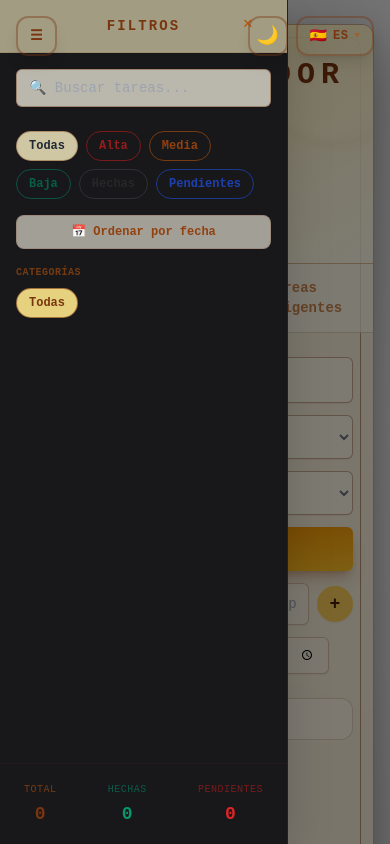
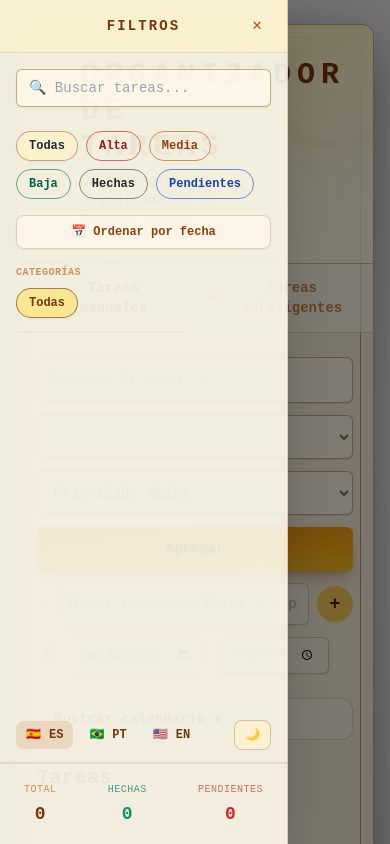
Before and after one commit to thamih-b/taskflow-project, a website: page organizador_de_tareas/index.html in a window 390 px wide. Both pictures are taken after a click on the button "Abrir menú". Shown: the top 844 px of the page. Drawn offline with nearby package versions, Linux system fonts and the light colour scheme.

Commit message:
feat(mobile): mover controles de idioma y tema al drawer lateral en mobile fix(mobile): ocultar botón ☰ al abrir el drawer y restaurarlo al cerrar fix(mobile): corregir alineación del botón ✕ en el header del drawer fix(mobile): reducir transparencia del drawer lateral y menú de idiomas - Fondos del drawer - Header del drawer - Colores del menú de idiomas y botones internos ajustados para mayor solidez visual

```diff
--- a/organizador_de_tareas/app.js
+++ b/organizador_de_tareas/app.js
@@ -228,23 +228,31 @@ class OrganizadorDeTareas {
     }else{badge.classList.add('hidden');}
   }
 
-  // ── Mobile drawer ─────────────────────────────────────────────────────────
-  toggleMobileDrawer(){
-    this.mobileDrawerOpen=!this.mobileDrawerOpen;
-    const drawer=document.getElementById('mobileDrawer');
-    const backdrop=document.getElementById('mobileDrawerBackdrop');
-    if(drawer){drawer.classList.toggle('-translate-x-full',!this.mobileDrawerOpen);}
-    if(backdrop){backdrop.classList.toggle('hidden',!this.mobileDrawerOpen);}
-    document.body.style.overflow=this.mobileDrawerOpen?'hidden':'';
-  }
-  closeMobileDrawer(){
-    this.mobileDrawerOpen=false;
-    const drawer=document.getElementById('mobileDrawer');
-    const backdrop=document.getElementById('mobileDrawerBackdrop');
-    if(drawer)drawer.classList.add('-translate-x-full');
-    if(backdrop)backdrop.classList.add('hidden');
-    document.body.style.overflow='';
-  }
+// ── Mobile drawer ─────────────────────────────────────────────────────────
+toggleMobileDrawer() {
+  this.mobileDrawerOpen = !this.mobileDrawerOpen;
+  const drawer   = document.getElementById('mobileDrawer');
+  const backdrop = document.getElementById('mobileDrawerBackdrop');
+  const btn      = document.getElementById('mobileMenuBtn');
+
+  if (drawer)   drawer.classList.toggle('-translate-x-full', !this.mobileDrawerOpen);
+  if (backdrop) backdrop.classList.toggle('hidden', !this.mobileDrawerOpen);
+  if (btn)      btn.classList.toggle('hidden', this.mobileDrawerOpen);
+
+  document.body.style.overflow = this.mobileDrawerOpen ? 'hidden' : '';
+}
+closeMobileDrawer() {
+  this.mobileDrawerOpen = false;
+  const drawer   = document.getElementById('mobileDrawer');
+  const backdrop = document.getElementById('mobileDrawerBackdrop');
+  const btn      = document.getElementById('mobileMenuBtn');
+
+  if (drawer)   drawer.classList.add('-translate-x-full');
+  if (backdrop) backdrop.classList.add('hidden');
+  if (btn)      btn.classList.remove('hidden');
+
+  document.body.style.overflow = '';
+}
 
   // ── Mobile inline calendar toggle ─────────────────────────────────────────
   toggleMobileCalendar(){
@@ -610,12 +618,28 @@ class OrganizadorDeTareas {
   }
 
   // ── Theme ─────────────────────────────────────────────────────────────────
-  loadTheme(){
-    const isDark=storageManager.loadTheme('light')==='dark';
-    document.documentElement.classList.toggle('dark',isDark);document.documentElement.classList.toggle('light',!isDark);document.documentElement.style.colorScheme=isDark?'dark':'light';
-    const ti=document.getElementById('themeIconFixed');if(ti)ti.textContent=isDark?'☀️':'🌙';
-  }
-  toggleTheme(){const isDark=document.documentElement.classList.contains('dark');storageManager.saveTheme(isDark?'light':'dark');this.loadTheme();}
+loadTheme() {
+  const isDark = storageManager.loadTheme('light') === 'dark';
+  document.documentElement.classList.toggle('dark', isDark);
+  document.documentElement.classList.toggle('light', !isDark);
+  document.documentElement.style.colorScheme = isDark ? 'dark' : 'light';
+
+  // Ícone do botão fixo (desktop)
+  const ti = document.getElementById('themeIconFixed');
+  if (ti) ti.textContent = isDark ? '☀️' : '🌙';
+
+  // Ícone e label do botão no drawer mobile
+  const icon = document.getElementById('drawerThemeIcon');
+  const label = document.getElementById('drawerThemeLabel');
+  if (icon) icon.textContent = isDark ? '☀️' : '🌙';
+  if (label) label.textContent = isDark ? this.t('lightMode') : this.t('darkMode');
+}
+
+toggleTheme() {
+  const isDark = document.documentElement.classList.contains('dark');
+  storageManager.saveTheme(isDark ? 'light' : 'dark');
+  this.loadTheme();
+}
 
   // ── Task CRUD ─────────────────────────────────────────────────────────────
   addTask(){
--- a/organizador_de_tareas/index.html
+++ b/organizador_de_tareas/index.html
@@ -45,13 +45,14 @@
   <!-- ═══ MOBILE DRAWER (left slide-in) ═══ -->
   <div id="mobileDrawer"
     class="fixed top-0 left-0 h-full w-72 z-50 -translate-x-full md:hidden
-      bg-zinc-900 dark:bg-zinc-900/99 border-r border-amber-900/20 dark:border-amber-700/30
+      bg-amber-50/90 dark:bg-zinc-900/90 border-r border-amber-900/20 dark:border-amber-700/30
       shadow-2xl flex flex-col overflow-y-auto no-scrollbar">
     <!-- Drawer header -->
     <div class="flex items-center justify-center px-4 py-4 border-b border-amber-900/15 dark:border-amber-700/25 bg-amber-100/60 dark:bg-zinc-800/60 shrink-0">
       <h2 class="text-sm font-bold tracking-[0.15em] uppercase text-amber-900 dark:text-amber-100" data-i18n="filtersTitle">Filtros</h2>
-      <button onclick="organizator.closeMobileDrawer()" class="w-7 h-7 flex  rounded-full absolute right-4  text-amber-700 dark:text-amber-300 hover:bg-amber-200/60 dark:hover:bg-zinc-700/60 transition font-bold">✕</button>
+      <button onclick="organizator.closeMobileDrawer()" class="w-7 h-7 flex items-center justify-center rounded-full absolute right-4 text-amber-700 dark:text-amber-300 hover:bg-amber-200/60 dark:hover:bg-zinc-700/60 transition font-bold">✕</button>
     </div>
+
     <!-- Search -->
     <div class="px-4 pt-4 pb-2">
       <input type="search" id="searchInputMobile" data-i18n-placeholder="searchPlaceholder" placeholder="🔍 Buscar tareas..."
@@ -74,6 +75,33 @@
       <p class="text-[10px] uppercase tracking-wider text-amber-700/60 dark:text-amber-400/60 font-bold mb-2" data-i18n="categoriesTitle">Categorías</p>
       <div class="flex flex-wrap gap-1.5" id="categoryFilterContainerMobile"></div>
     </div>
+
+    <!-- Language + Theme — mobile only -->
+<div class="px-4 py-3 flex items-center justify-between border-b border-amber-900/10 dark:border-amber-700/20 shrink-0">
+
+  <!-- Seletor de idioma -->
+  <div class="flex items-center gap-1.5">
+    <button class="lang-option flex items-center gap-2 px-2.5 py-1.5 rounded-lg text-xs font-semibold text-amber-900 dark:text-amber-100 hover:bg-amber-200/60 dark:hover:bg-zinc-700/60 transition"
+      data-lang="es" onclick="organizator.setLanguage('es')">
+      <span>🇪🇸</span><span>ES</span>
+    </button>
+    <button class="lang-option flex items-center gap-2 px-2.5 py-1.5 rounded-lg text-xs font-semibold text-amber-900 dark:text-amber-100 hover:bg-amber-200/60 dark:hover:bg-zinc-700/60 transition"
+      data-lang="pt" onclick="organizator.setLanguage('pt')">
+      <span>🇧🇷</span><span>PT</span>
+    </button>
+    <button class="lang-option flex items-center gap-2 px-2.5 py-1.5 rounded-lg text-xs font-semibold text-amber-900 dark:text-amber-100 hover:bg-amber-200/60 dark:hover:bg-zinc-700/60 transition"
+      data-lang="en" onclick="organizator.setLanguage('en')">
+      <span>🇺🇸</span><span>EN</span>
+    </button>
+  </div>
+
+  <!-- Botão de tema -->
+  <button onclick="organizator.toggleTheme()"
+    class="flex items-center gap-1.5 px-2.5 py-1.5 rounded-lg text-xs font-semibold border border-amber-900/25 dark:border-amber-600/40 bg-amber-100/60 dark:bg-zinc-800/60 text-amber-900 dark:text-amber-100 hover:bg-amber-200/60 dark:hover:bg-zinc-700/60 transition">
+    <span id="drawerThemeIcon">🌙</span>
+  </button>
+
+</div>
     <!-- Stats at bottom -->
     <div class="px-4 py-4 border-t border-amber-900/10 dark:border-amber-700/20 shrink-0">
       <div class="flex justify-between text-sm px-2">
@@ -94,21 +122,21 @@
   </div>
 
   <!-- ═══ FIXED TOP-RIGHT: theme + language ═══ -->
-  <div class="absolute top-4 right-4 z-[100] flex items-center gap-2">
+  <div class="hidden md:flex absolute top-4 right-4 z-[100] flex items-center gap-1">
     <button id="themeToggleFixed" title="Cambiar tema"
       class="flex items-center justify-center w-10 h-10 rounded-xl bg-parchment/97 dark:bg-zinc-900/97 border-2 border-amber-900/40 dark:border-amber-600/50 shadow-lg hover:shadow-xl transition-all text-lg">
       <span id="themeIconFixed">🌙</span>
     </button>
     <div id="langWidget" class="relative">
       <button id="langToggleBtn"
-        class="flex items-center gap-1.5 px-3 h-10 rounded-xl bg-parchment/97 dark:bg-zinc-900/97 border-2 border-amber-900/40 dark:border-amber-600/50 shadow-lg hover:shadow-xl transition-all text-sm font-semibold text-amber-900 dark:text-amber-100"
+        class="hidden md:flex flex items-center gap-1.5 px-3 h-10 rounded-xl bg-parchment/97 dark:bg-zinc-900/97 border-2 border-amber-900/40 dark:border-amber-600/50 shadow-lg hover:shadow-xl transition-all text-sm font-semibold text-amber-900 dark:text-amber-100"
         onclick="document.getElementById('langDropdown').classList.toggle('open')">
         <span id="langCurrentFlag">🇪🇸</span>
         <span id="langCurrentCode" class="tracking-wider text-xs">ES</span>
         <span class="text-[9px] text-amber-700/60 dark:text-amber-400/60">▼</span>
       </button>
       <div id="langDropdown"
-        class="absolute right-0 top-full mt-1.5 flex-col w-44 rounded-xl overflow-hidden bg-parchment/99 dark:bg-zinc-900/99 border border-amber-900/25 dark:border-amber-600/35 shadow-2xl">
+        class="absolute right-0 top-full mt-1.5 flex-col w-44 rounded-xl overflow-hidden bg-parchment/80 dark:bg-zinc-900/80 border border-amber-900/25 dark:border-amber-600/35 shadow-2xl">
         <button class="lang-option flex items-center gap-3 px-4 py-2.5 text-sm text-amber-900 dark:text-amber-100 w-full text-left" data-lang="es"
           onclick="organizator.setLanguage('es');document.getElementById('langDropdown').classList.remove('open')">
           <span class="text-base">🇪🇸</span><span>Español</span></button>
@@ -129,7 +157,7 @@
   <div class="w-full max-w-[1400px] mx-auto flex flex-col md:flex-row gap-6 lg:gap-10 px-4 sm:px-8 md:px-10 lg:px-14 items-start py-6 md:py-10">
                 <!-- Mobile drawer toggle button — only on mobile -->
 <button id="mobileMenuBtn"
-  class="md:hidden fixed top-4 left-4 z-50 flex items-center gap-2 px-3 py-2 rounded-xl bg-parchment/97 dark:bg-zinc-900/97 border-2 border-amber-900/40 dark:border-amber-600/50 shadow-lg hover:shadow-xl transition-all text-sm font-semibold text-amber-900 dark:text-amber-100"
+  class="md:hidden fixed top-9 left-7 z-50 flex items-center gap-2 px-3 py-2 rounded-xl bg-parchment/97 dark:bg-zinc-900/97 border-2 border-amber-900/40 dark:border-amber-600/50 shadow-lg hover:shadow-xl transition-all text-sm font-semibold text-amber-900 dark:text-amber-100"
   aria-label="Abrir menú">
   ☰
 </button>
```
